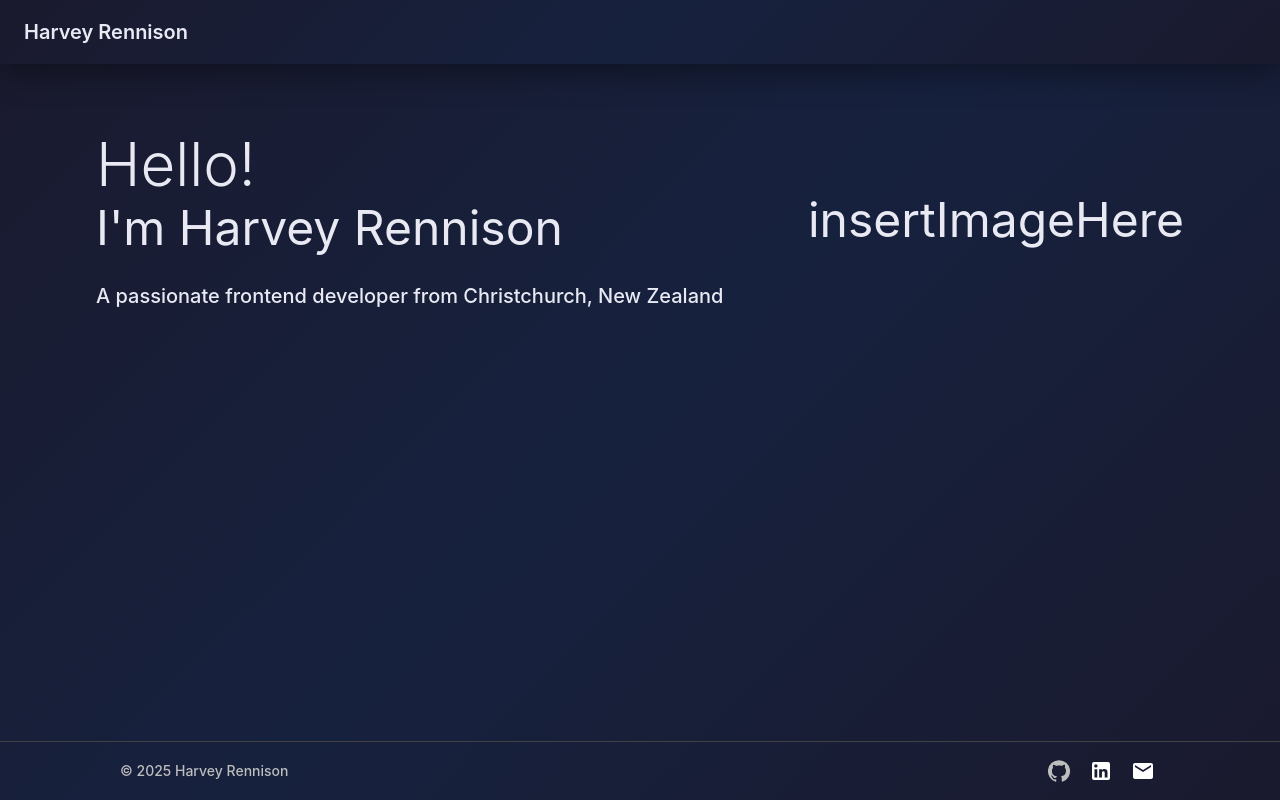
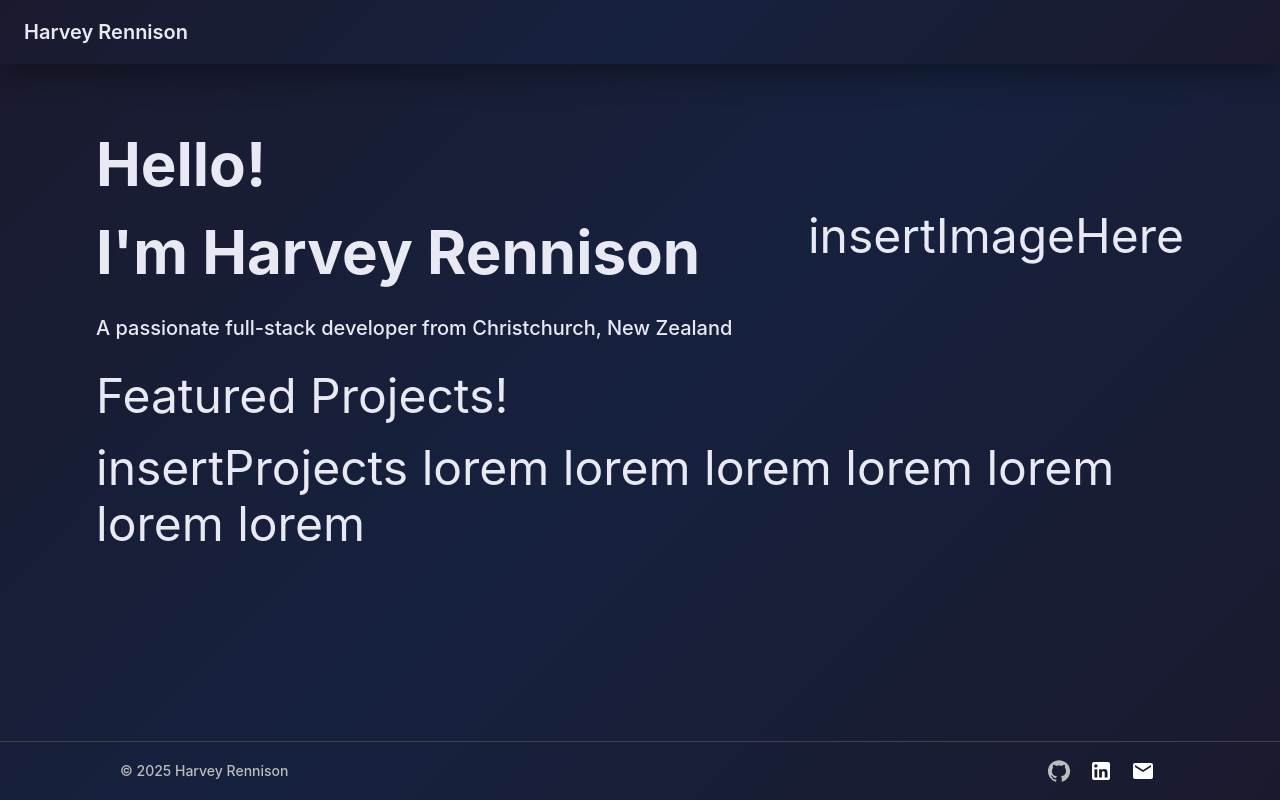
Before and after one commit to harveyrennison/personal-website-frontend, a React (Vite) app in the folder my-app/: page / in a window 1280 px wide. Built offline with nearby package versions, Linux system fonts and the light colour scheme.

Commit message:
added structure to my home page. i need to start working on my backend to store images, info, and more.

```diff
--- a/my-app/src/components/home.tsx
+++ b/my-app/src/components/home.tsx
@@ -3,34 +3,34 @@ import { Typography, Box } from '@mui/material';
 
 const Home = () => {
   return (
-    <Box
-        sx={{
-        display: "flex",
-        justifyContent: "space-between",
-        alignItems: "center"
-      }}>
+    <Box sx={{ display: "flex", flexDirection: "column", justifyContent: "center", gap: 3}}> {/* Seperates greeting and features projects */}
+
+        {/* Contains the greeting and image */}
+        <Box sx={{ display: "flex", justifyContent: "space-between", alignItems: "center" }}>
 
             {/* Left side */}
-        <Box sx={{
-            display: "flex",
-            flexDirection: "column",
-            justifyContent: "center",
-            gap: 3, // vertical space between inner boxes
-            }}
-        >
-            <Box>
-                <Typography variant="h2">Hello!</Typography>
-                <Typography variant="h3">I'm Harvey Rennison</Typography>
+            <Box sx={{display: "flex", flexDirection: "column", justifyContent: "center", gap: 3 }}>
+                <Box sx={{display: "flex", flexDirection: "column", justifyContent: "center", gap: 2 }}>
+                    <Typography variant="h2" fontWeight={700}>Hello!</Typography>
+                    <Typography variant="h2" fontWeight={700}>I'm Harvey Rennison</Typography>
                 </Box>
                 <Box>
-                <Typography variant="h6">A passionate frontend developer from Christchurch, New Zealand</Typography>
+                    <Typography variant="h6">A passionate full-stack developer from Christchurch, New Zealand</Typography>
                 </Box>
             </Box>
+
             {/* Right side */}
             <Box>
                 <Typography variant="h3">insertImageHere</Typography>
             </Box>
         </Box>
+        <Box sx={{ display: "flex", justifyContent: "column", alignItems: "center" }}>
+            <Box sx={{display: "flex", flexDirection: "column", justifyContent: "center", gap: 2 }}>
+                <Typography variant="h3">Featured Projects!</Typography>
+                <Typography variant="h3">insertProjects lorem lorem lorem lorem lorem lorem lorem</Typography>
+            </Box>
+        </Box>
+    </Box> // need to store project info in backend, then display featured projects here
   );
 };
 
```
Lines whose indentation alone changed are shown as unchanged.
